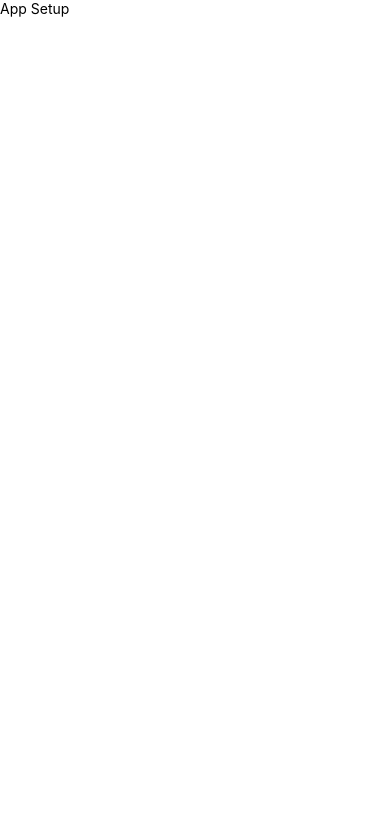
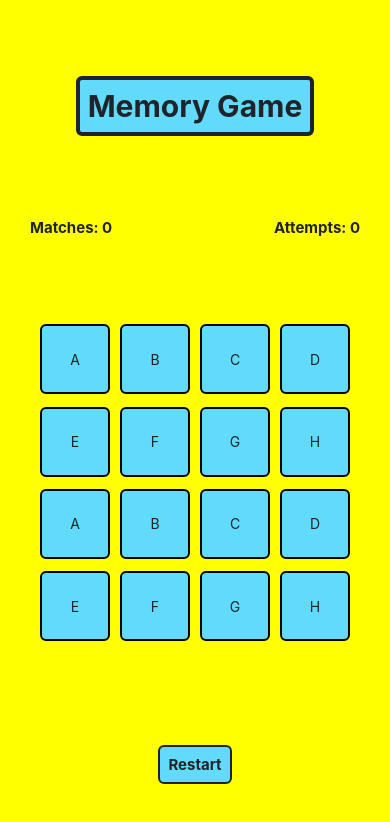
Before and after one commit to sameer-j/RNMemoryGame, a React Native app: screen / in a window 390 px wide. Shown: the top 822 px of the page. Built offline with nearby package versions, Linux system fonts and the light colour scheme.

Commit message:
Game Layout

```diff
--- a/src/App.js
+++ b/src/App.js
@@ -1,10 +1,21 @@
 import React from 'react';
-import { View, Text } from 'react-native';
+import { View, StyleSheet } from 'react-native';
 
-const App = () => (
-  <View>
-    <Text>App Setup</Text>
-  </View>
-);
+import Game from './Game';
+
+const App = () => {
+  return (
+    <View style={styles.container}>
+      <Game />
+    </View>
+  );
+};
+
+const styles = StyleSheet.create({
+  container: {
+    flex: 1,
+    backgroundColor: 'yellow',
+  },
+});
 
 export default App;
--- /dev/null
+++ b/src/Game.js
@@ -0,0 +1,111 @@
+import React, { useState } from 'react';
+import { View, Text, StyleSheet, TouchableOpacity } from 'react-native';
+
+import { COLOR, GAME_CARD_SIZE } from './constants';
+
+const Game = () => {
+  const [matches, setMatches] = useState(0);
+  const [attempts, setAttempts] = useState(0);
+  let cards = ['A', 'B', 'C', 'D', 'E', 'F', 'G', 'H'];
+  cards = cards.concat(cards); // Double the cards to 16, with 2 copies of each
+
+  return (
+    <View style={styles.gameScreen}>
+      <View>
+        <Text style={styles.title}>Memory Game</Text>
+      </View>
+      <View style={styles.scoreRow}>
+        <Text style={styles.score}>Matches: {matches}</Text>
+        <Text style={styles.score}>Attempts: {attempts}</Text>
+      </View>
+      <View style={styles.gameBoard}>
+        {cards.map((cardVal, idx) => {
+          return <Card value={cardVal} key={`${cardVal}+${idx}`} />;
+        })}
+      </View>
+      <TouchableOpacity>
+        <Text style={styles.restart}>Restart</Text>
+      </TouchableOpacity>
+    </View>
+  );
+};
+
+const Card = ({ value }) => {
+  return (
+    <TouchableOpacity
+      onPress={() => {
+        toggleShow(index);
+      }}
+      style={styles.card}>
+      <Text style={styles.textColor}>{value}</Text>
+    </TouchableOpacity>
+  );
+};
+
+const styles = StyleSheet.create({
+  gameScreen: {
+    flex: 1,
+    justifyContent: 'space-between',
+    alignItems: 'center',
+    paddingVertical: 60,
+  },
+  card: {
+    height: GAME_CARD_SIZE,
+    width: GAME_CARD_SIZE,
+    borderWidth: 2,
+    backgroundColor: COLOR.card,
+    alignItems: 'center',
+    justifyContent: 'center',
+    margin: 5,
+    borderRadius: 6,
+  },
+  gameBoard: {
+    height: GAME_CARD_SIZE * 4.7,
+    width: GAME_CARD_SIZE * 4.7,
+    flexDirection: 'row',
+    flexWrap: 'wrap',
+    justifyContent: 'center',
+    alignItems: 'center',
+  },
+  title: {
+    marginTop: 16,
+    padding: 8,
+    borderWidth: 4,
+    borderColor: COLOR.text,
+    borderRadius: 6,
+    backgroundColor: COLOR.card,
+    color: COLOR.text,
+    textAlign: 'center',
+    fontSize: 30,
+    fontWeight: 'bold',
+  },
+  score: {
+    color: COLOR.text,
+    fontSize: 15,
+    fontWeight: 'bold',
+  },
+  scoreRow: {
+    flexDirection: 'row',
+    width: '100%',
+    justifyContent: 'space-between',
+    paddingHorizontal: 30,
+  },
+  restart: {
+    color: COLOR.text,
+    marginTop: 16,
+    padding: 8,
+    borderWidth: 2,
+    borderColor: COLOR.text,
+    borderRadius: 6,
+    backgroundColor: COLOR.card,
+    color: COLOR.text,
+    textAlign: 'center',
+    fontSize: 15,
+    fontWeight: 'bold',
+  },
+  textColor: {
+    color: COLOR.text,
+  },
+});
+
+export default Game;
--- /dev/null
+++ b/src/constants.js
@@ -0,0 +1,6 @@
+export const COLOR = {
+  text: '#20232a',
+  card: '#61dafb',
+};
+
+export const GAME_CARD_SIZE = 70;
```
